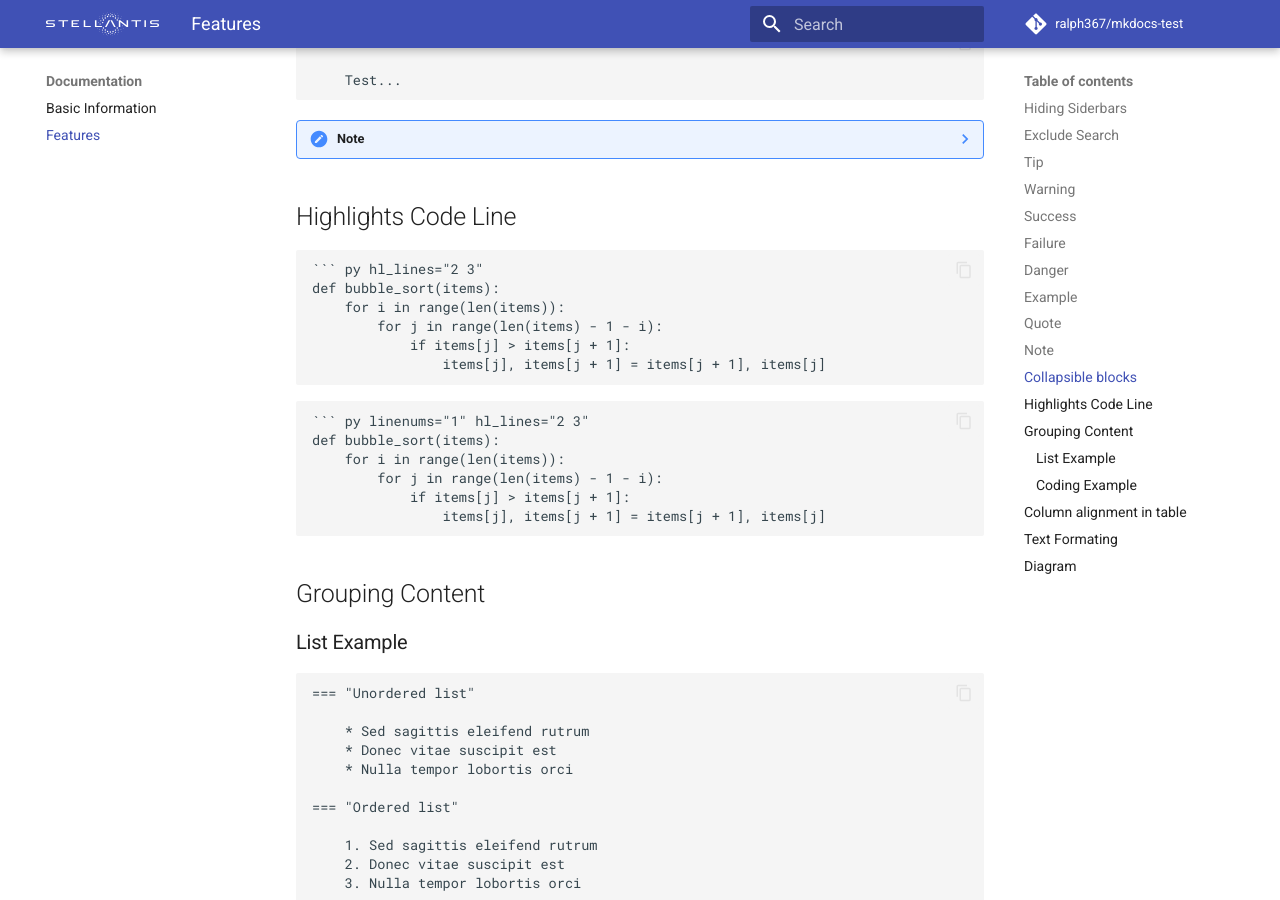
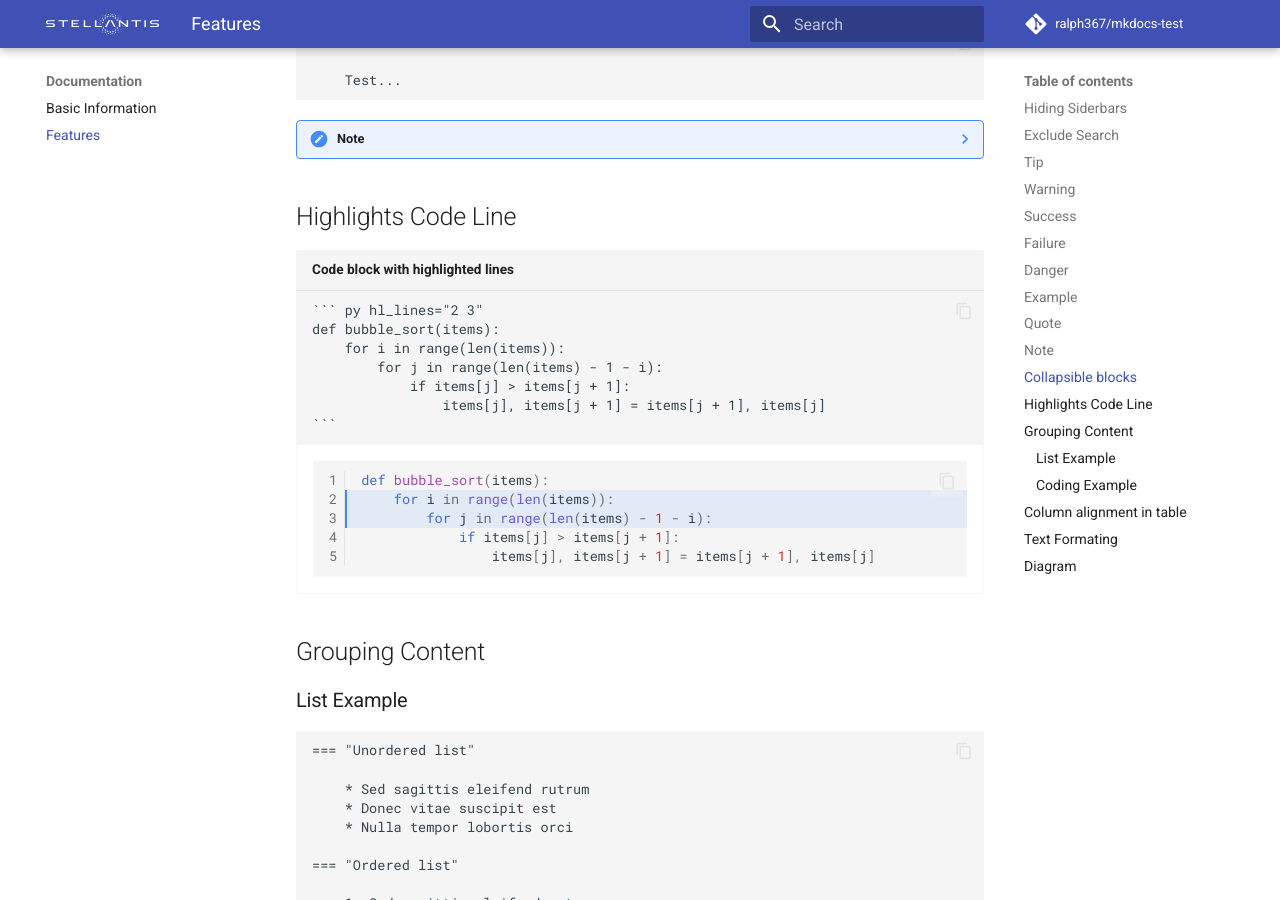
Before and after one commit to ralph367/mkdocs-test, an MkDocs documentation site: the page built from docs/documentation/features.md, in a window 1280 px wide and 900 px high, scrolled down 3190 px. Built offline with MkDocs 1.6.1 and Material for MkDocs 9.7.7, drawn with Linux system fonts in a browser that asks for light colours; comment, search, counter and statistics services are not loaded.

Commit message:
Update features.md

`````diff
--- a/docs/documentation/features.md
+++ b/docs/documentation/features.md
@@ -139,7 +139,7 @@
 
 ## Highlights Code Line
 
-```
+```` markdown title="Code block with highlighted lines"
 ``` py hl_lines="2 3"
 def bubble_sort(items):
     for i in range(len(items)):
@@ -147,7 +147,9 @@
             if items[j] > items[j + 1]:
                 items[j], items[j + 1] = items[j + 1], items[j]
 ```
-```
+````
+
+<div class="result" markdown>
 
 ``` py linenums="1" hl_lines="2 3"
 def bubble_sort(items):
@@ -156,6 +158,8 @@
             if items[j] > items[j + 1]:
                 items[j], items[j + 1] = items[j + 1], items[j]
 ```
+
+</div>
 
 
 ## Grouping Content
`````
